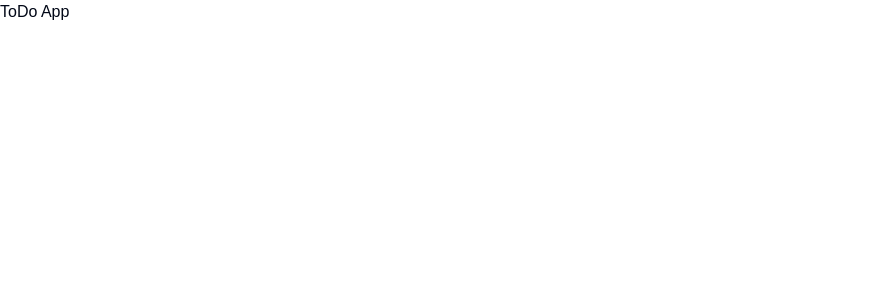
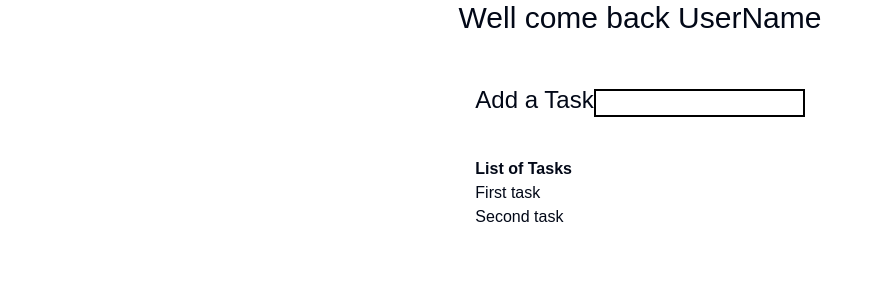
Before and after one commit to NOFAXKING/front, a Next.js app in the folder todo-app/: page / in a window 1280 px wide. Shown: the top 300 px of the page, without its empty margins (0-883 px from the left). Built offline with nearby package versions, Linux system fonts and the light colour scheme.

Commit message:
Front structure completed

```diff
--- a/todo-app/app/page.tsx
+++ b/todo-app/app/page.tsx
@@ -2,7 +2,26 @@
 export default function Home() {
   return (
     <>
-      <h1>ToDo App</h1>
+      <h1 className="flex justify-center font-medium text-3xl mb-10">Well come back UserName</h1>
+      <div className="flex justify-center min-h-screen py-2">
+        <div>
+          <div className="mb-10">
+            <label htmlFor="todo-note" className="font-medium text-2xl">Add a Task</label>
+            <input type="text" id="todo-note" className="border-2 border-black" />
+          </div>
+          <div>
+            <h1 className="font-extrabold">List of Tasks</h1>
+            <ul>
+              <li>
+                First task
+              </li>
+              <li>
+                Second task
+              </li>
+            </ul>
+          </div>
+        </div>
+      </div>
     </>
   );
 }
```
